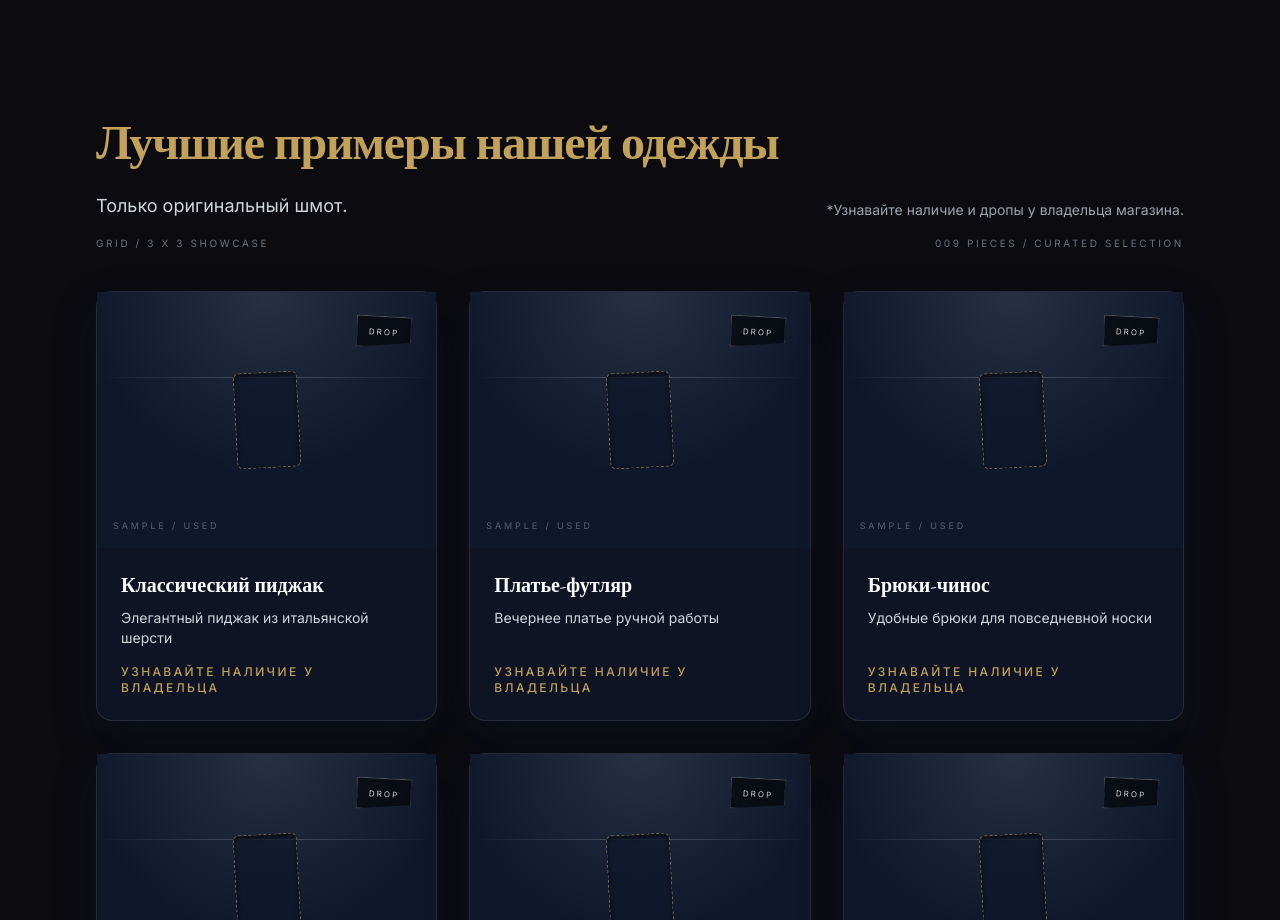
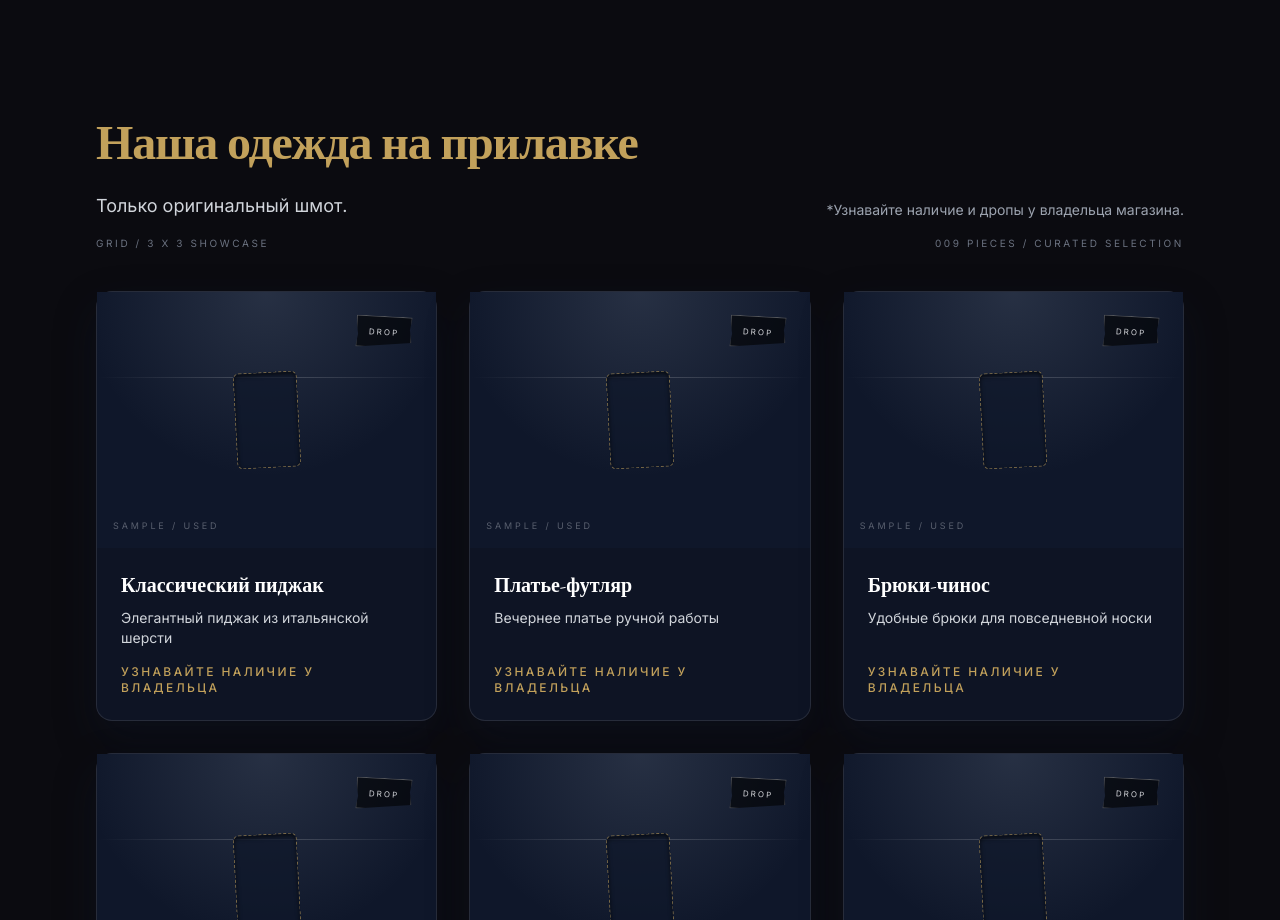
Before and after one commit to desperado616/lefevralov-store, a Next.js app: page / in a window 1280 px wide. Shown: the part 1000-1920 px from the top of the page. Built offline with nearby package versions, Linux system fonts and the light colour scheme.

Commit message:
Update WorksSection.tsx

```diff
--- a/components/WorksSection.tsx
+++ b/components/WorksSection.tsx
@@ -54,7 +54,7 @@ export function WorksSection() {
       <div className="flex flex-col gap-6 md:flex-row md:items-end md:justify-between">
         <div>
           <h2 id="works-title" className="section-title">
-            Лучшие примеры нашей одежды
+            Наша одежда на прилавке
           </h2>
           <p className="section-subtitle">Только оригинальный шмот.</p>
         </div>
```
